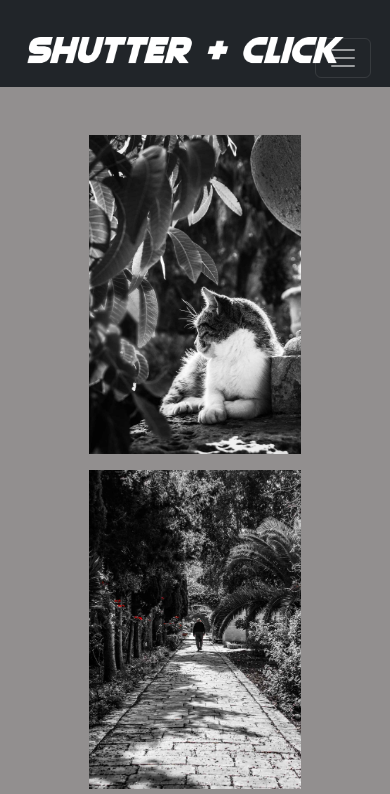
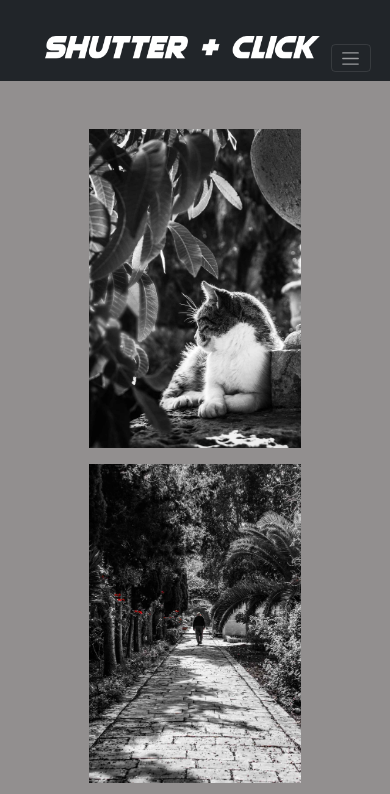
Before and after one commit to Bre-1996/portfolio_site2, a plain HTML site: page index.html in a window 390 px wide. Shown: the top 794 px of the page. Drawn offline with nearby package versions, Linux system fonts and the light colour scheme.

Commit message:
adjusted logo and toggler

```diff
--- a/assets/css/main.css
+++ b/assets/css/main.css
@@ -267,12 +267,12 @@ grid-row: span 2;
 	/*Logo & toggler*/
 	@media (max-width: 560px){
 		.logo{
-			height: 46px;
-			margin-right: 30px;
+			height: 40px;
 				}
 
 		.navbar-toggler {
-			top: 4.5%;
+			top: 5.2%;
+			zoom: 0.7;
 		}
 	}
 
```
